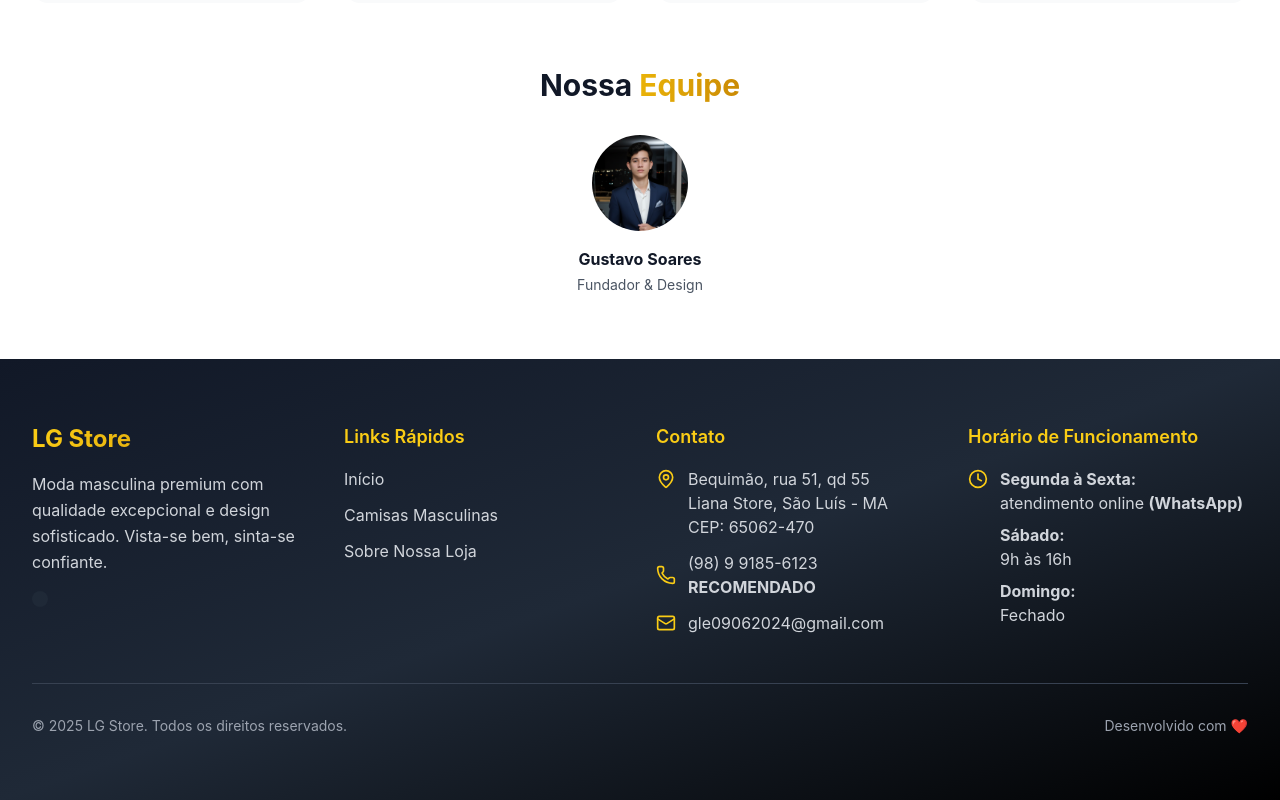
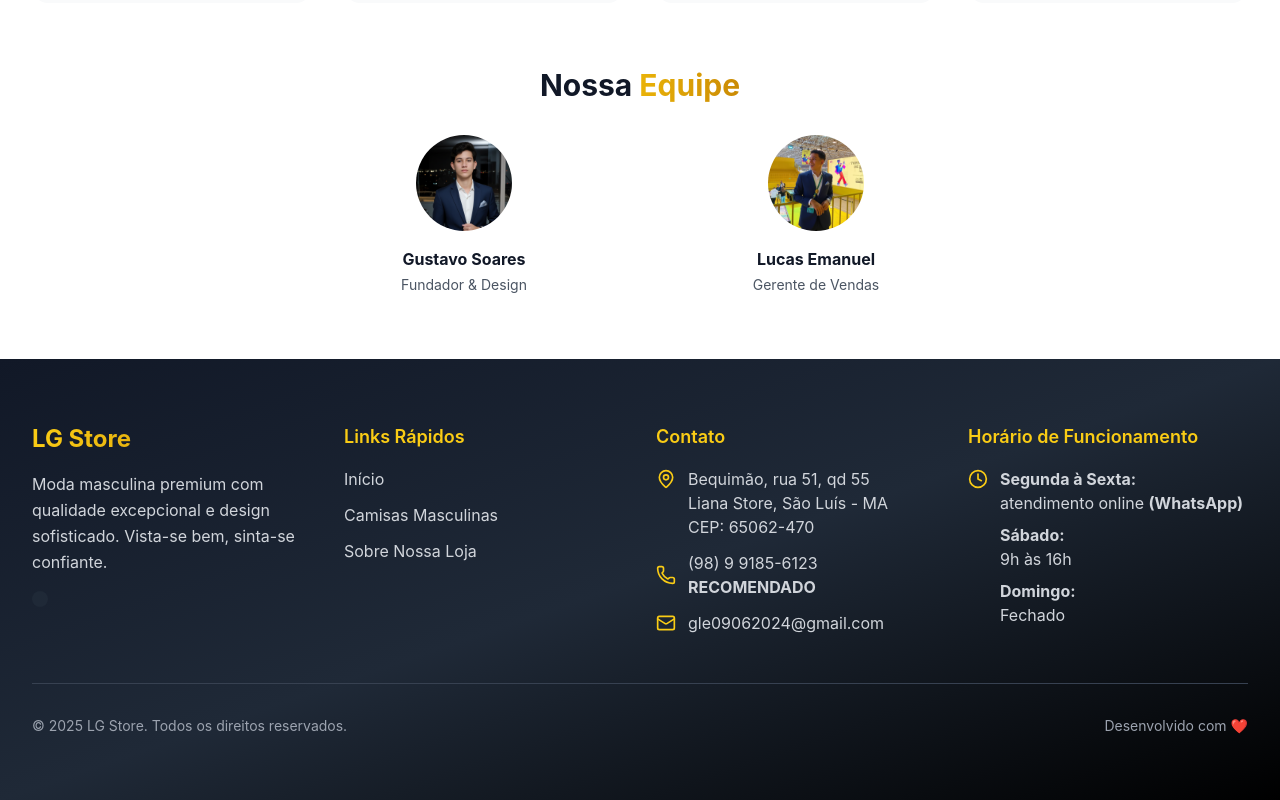
Before and after one commit to GusLight0/lgstore, a React (Vite) app: page / in a window 1280 px wide. Shown: the part 2947-3747 px from the top of the page. Built offline with nearby package versions, Linux system fonts and the light colour scheme.

Commit message:
new information

```diff
--- a/src/react-app/components/About.tsx
+++ b/src/react-app/components/About.tsx
@@ -1,5 +1,6 @@
 import { Shield, Award, Truck, Users } from 'lucide-react';
 import perfil from '../../../assets/img/meurosto.png'
+import perfil2 from '../../../assets/img/segundorosto.png'
 
 export default function About() {
   const features = [
@@ -123,12 +124,17 @@ export default function About() {
             Nossa <span className="bg-gradient-to-r from-yellow-500 to-yellow-600 bg-clip-text text-transparent">Equipe</span>
           </h3>
 
-          <div className="grid md:grid-cols-1 gap-8 max-w-3xl mx-auto">
+          <div className="grid md:grid-cols-2 gap-8 max-w-2xl mx-auto">
             {[
               {
                 name: 'Gustavo Soares',
                 role: 'Fundador & Design',
-                image: perfil
+                image: perfil // Usando a importação direta
+              },
+              {
+                name: 'Lucas Emanuel',
+                role: 'Gerente de Vendas',
+                image: perfil2 // Usando a importação direta
               }
             ].map((member, index) => (
               <div
```
Also changed, not shown: assets/img/segundorosto.png (added).
